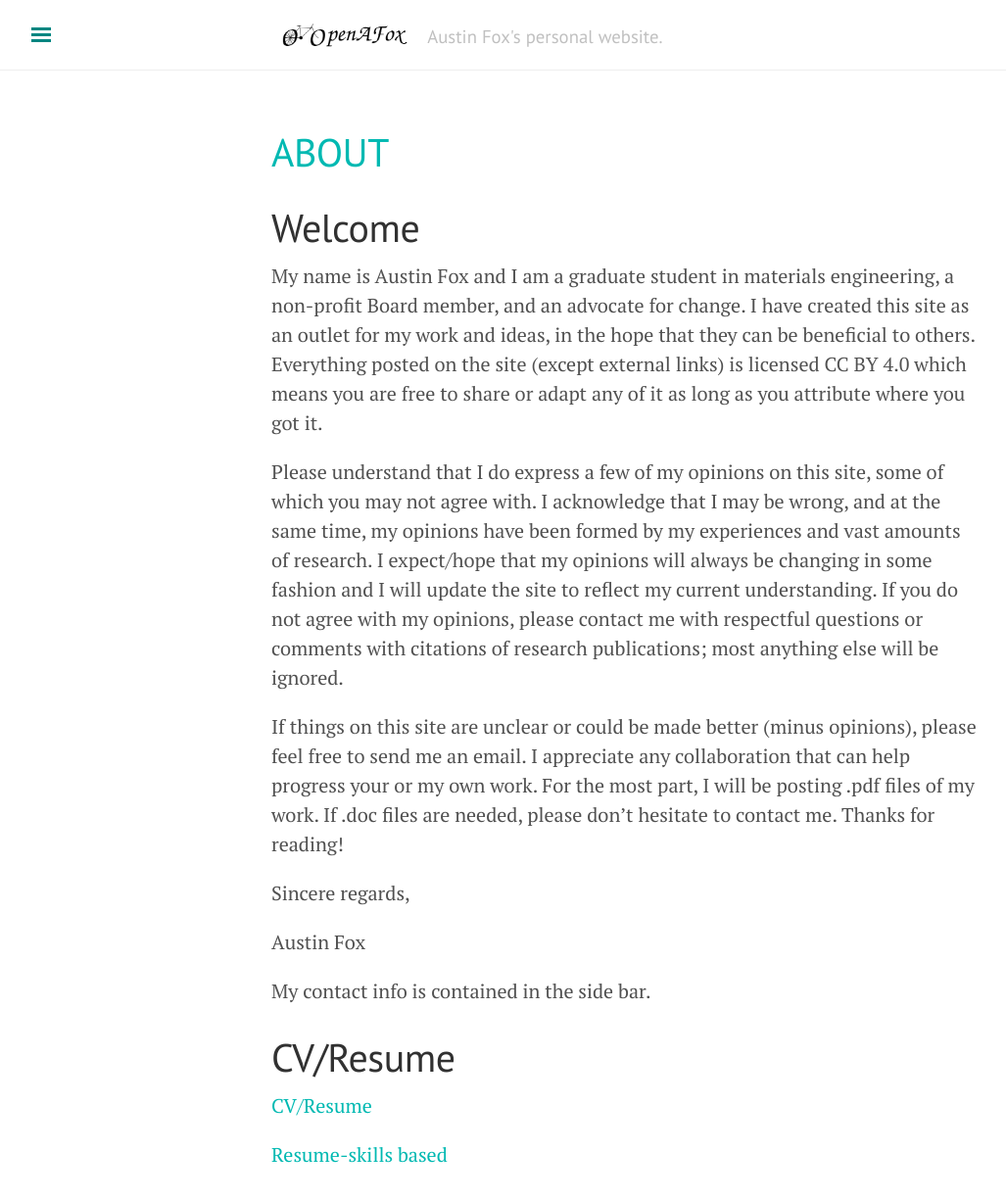
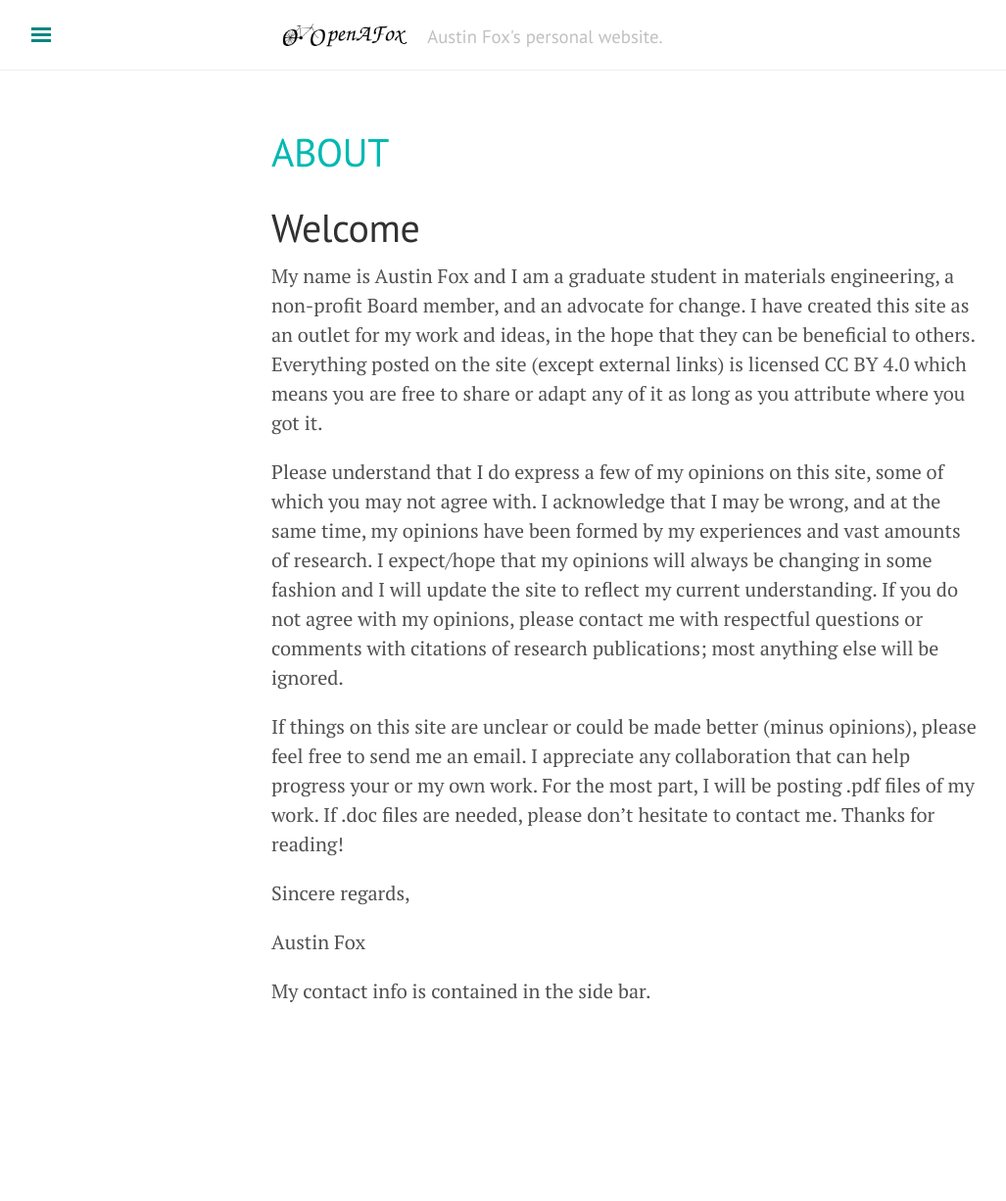
Before and after one commit to openafox/openafox.github.io, a Jekyll site: the page built from about.md, in a window 1280 px wide and 1274 px high. Shown: the top 1226 px of the window at 98% size, without its empty margins (3-1030 px from the left). Built offline with Jekyll 4.4.1, drawn with Linux system fonts in a browser that asks for light colours; nearby versions of some CDN libraries; comment, search, counter and statistics services are not loaded.

Commit message:
About: remove CV/resume links until the CV is updated
Co-Authored-By: Claude Opus 5.5 <noreply@anthropic.com>

```diff
--- a/about.md
+++ b/about.md
@@ -16,9 +16,3 @@ Sincere regards,
 Austin Fox
 
 My contact info is contained in the side bar.
-
-# CV/Resume
-
-[CV/Resume](https://docs.google.com/document/d/1tp_bvw0-RApB94aPd2z91jG5Jyd4CzCnQ71NfEPAKqI/edit?usp=sharing){: target="_blank"}
-
-[Resume-skills based](https://docs.google.com/document/d/1_VG8FtSTKoFkDPBHw5EL99Fte4npN2T7QQxNrjmH4PI/edit?usp=sharing){: target="_blank"}
```
